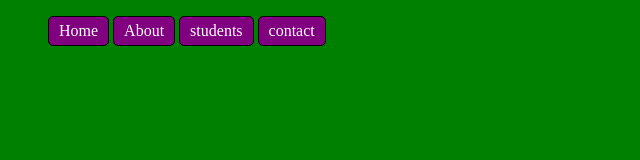
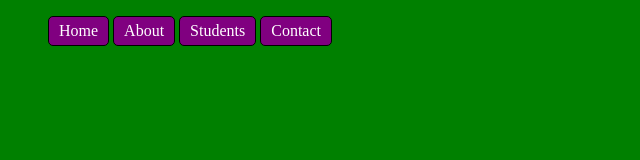
Before and after one commit to YossiK108/Medical-device, a website: page index.html in a window 1280 px wide. Shown: the full height of the page, 0-640 px from the left. Drawn offline with Linux system fonts and the light colour scheme.

Commit message:
second commit

```diff
--- a/index.html
+++ b/index.html
@@ -13,8 +13,8 @@
     <ul class="nav-list">
   <li class="nav-list_item"><a src="#">Home</a></li>
   <li class="nav-list_item"><a src="#">About</a></li>
-  <li class="nav-list_item"><a src="#">students</a></li>
-  <li class="nav-list_item"><a src="#">contact</a></li>
+  <li class="nav-list_item"><a src="#">Students</a></li>
+  <li class="nav-list_item"><a src="#">Contact</a></li>
     </ul>
   </nav>
 
```
Also changed, not shown: 1 other file.
